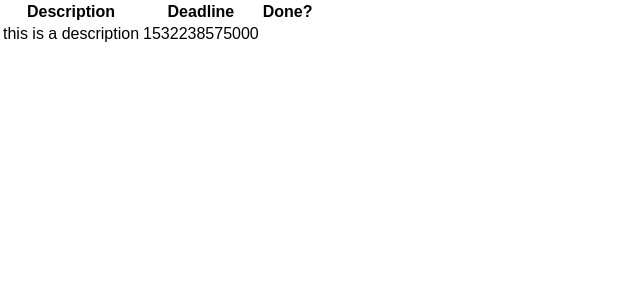
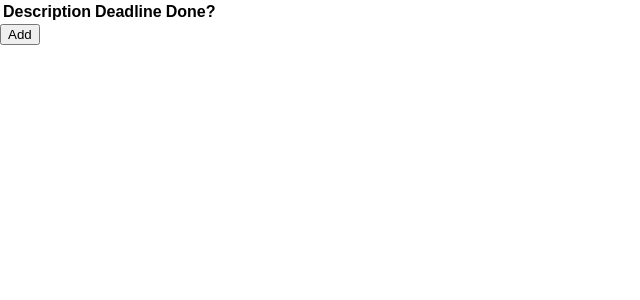
Before and after one commit to Veluga/React-ToDo-App, a React (Create React App) app: page / in a window 1280 px wide. Shown: the top 300 px of the page, without its empty margins (0-640 px from the left). Built offline with nearby package versions, Linux system fonts and the light colour scheme.

Commit message:
Added primitive TodoList component.

```diff
--- a/public/index.html
+++ b/public/index.html
@@ -1,5 +1,6 @@
 <!DOCTYPE html>
 <html lang="en">
+
 <head>
   <meta charset="utf-8">
   <meta name="viewport" content="width=device-width, initial-scale=1, shrink-to-fit=no">
@@ -21,11 +22,13 @@
     -->
   <title>React App</title>
 </head>
+
 <body>
   <noscript>
     You need to enable JavaScript to run this app.
   </noscript>
   <div id="root"></div>
+  <button>Add</button>
   <!--
       This HTML file is a template.
       If you open it directly in the browser, you will see an empty page.
@@ -37,4 +40,5 @@
       To create a production bundle, use `npm run build` or `yarn build`.
     -->
 </body>
+
 </html>
--- a/src/components/App.js
+++ b/src/components/App.js
@@ -1,20 +1,11 @@
 import React, { Component } from "react";
 
 import "../style/App.css";
-import TodoListItem from "./TodoListItem";
+import TodoList from "./TodoList";
 
 class App extends Component {
   render() {
-    return (
-      <table>
-        <tr>
-          <th>Description</th>
-          <th>Deadline</th>
-          <th>Done?</th>
-        </tr>
-        <TodoListItem description="this is a description" />
-      </table>
-    );
+    return <TodoList />;
   }
 }
 
--- a/src/components/TodoList.js
+++ b/src/components/TodoList.js
@@ -0,0 +1,36 @@
+import React, { Component } from "react";
+
+import TodoListItem from "./TodoListItem";
+
+class TodoList extends Component {
+  constructor(props) {
+    super(props);
+
+    this.state = { items: [] };
+  }
+
+  render() {
+    return (
+      <table>
+        <tr>
+          <th>Description</th>
+          <th>Deadline</th>
+          <th>Done?</th>
+        </tr>
+        {this.state.items.map(item => {
+          return item;
+        })}
+      </table>
+    );
+  }
+
+  addItem(description, deadline) {
+    this.setState(previousState => {
+      return previousState.push(
+        <TodoListItem description={description} deadline={deadline} />
+      );
+    });
+  }
+}
+
+export default TodoList;
--- a/src/components/TodoListItem.js
+++ b/src/components/TodoListItem.js
@@ -6,7 +6,7 @@ class TodoListItem extends Component {
 
     this.state = {
       description: props.description,
-      deadline: Date.now(),
+      deadline: props.deadline,
       status: false
     };
   }
```
Lines whose indentation alone changed are shown as unchanged.
